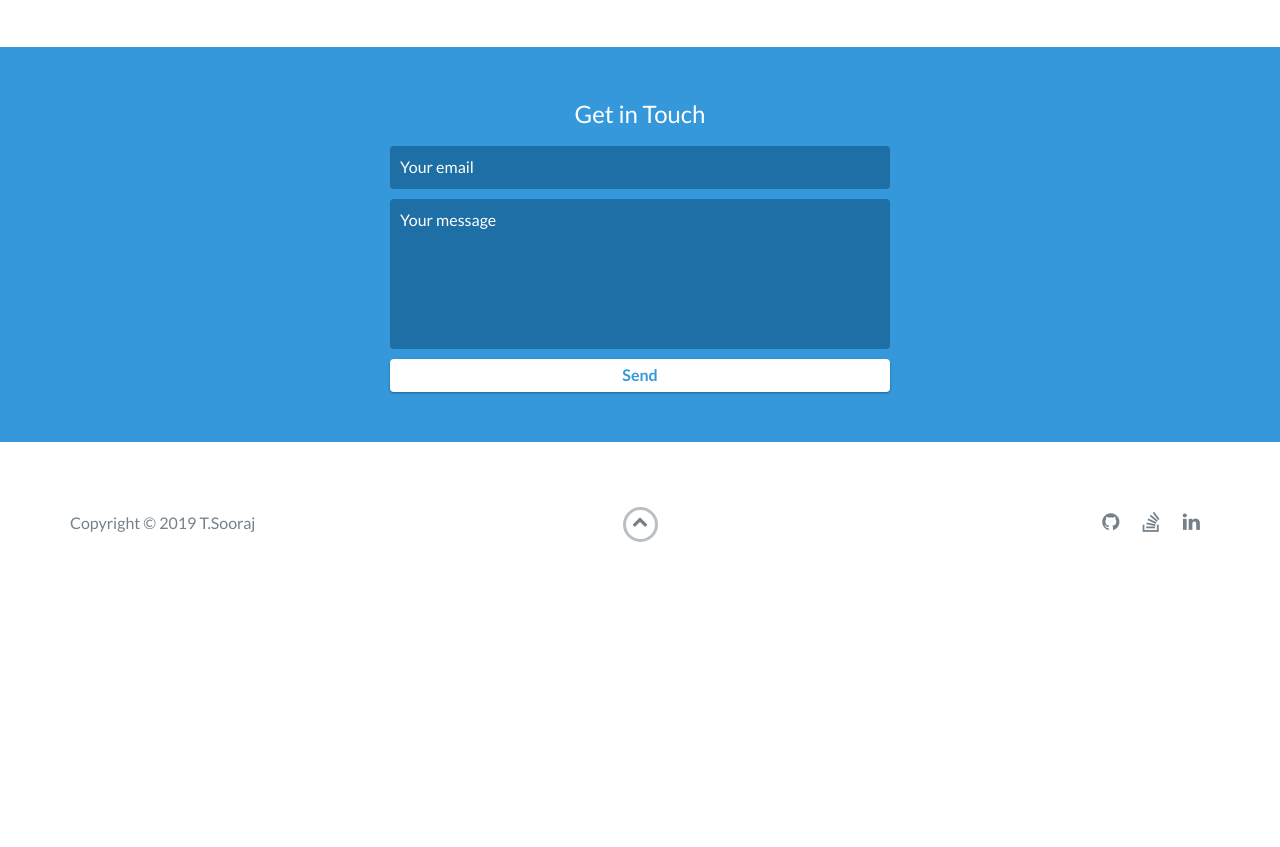
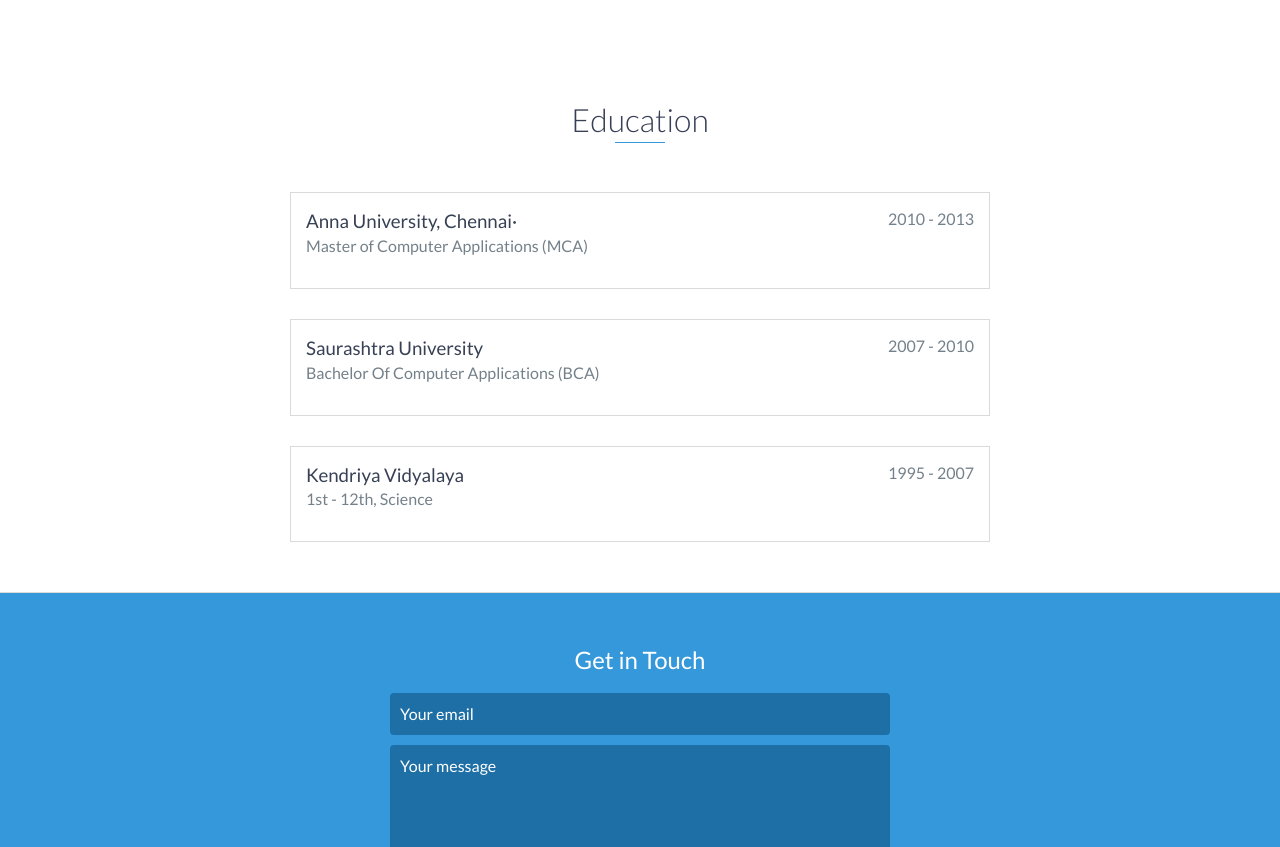
Before and after one commit to sooraj771989/profile, a website: page index.html in a window 1280 px wide. Shown: the part 4440-5287 px from the top of the page. Before the commit the page ends 5035 px from the top, so only its background shows below. Drawn offline with nearby package versions, Linux system fonts and the light colour scheme.

Commit message:
Update index.html

```diff
--- a/index.html
+++ b/index.html
@@ -266,6 +266,34 @@
 
 
 
+	<div id="education">
+        <h2 class="heading">Education</h2>
+        <div class="education-block">
+            <h3>Anna University, Chennai·</h3>
+            <span class="education-date"> 2010 - 2013</span>
+            <h4>Master of Computer Applications (MCA)</h4>
+
+        </div>
+        <!-- End .education-block -->
+
+        <div class="education-block">
+            <h3>Saurashtra University</h3>
+            <span class="education-date">2007 - 2010</span>
+            <h4>Bachelor Of Computer Applications (BCA)</h4>
+        </div>
+
+	 <div class="education-block">
+            <h3>Kendriya Vidyalaya</h3>
+            <span class="education-date">1995 - 2007</span>
+            <h4>1st - 12th, Science</h4>
+        </div>
+
+
+        <!-- End .education-block -->
+    </div>
+
+
+
 
 
 
```
